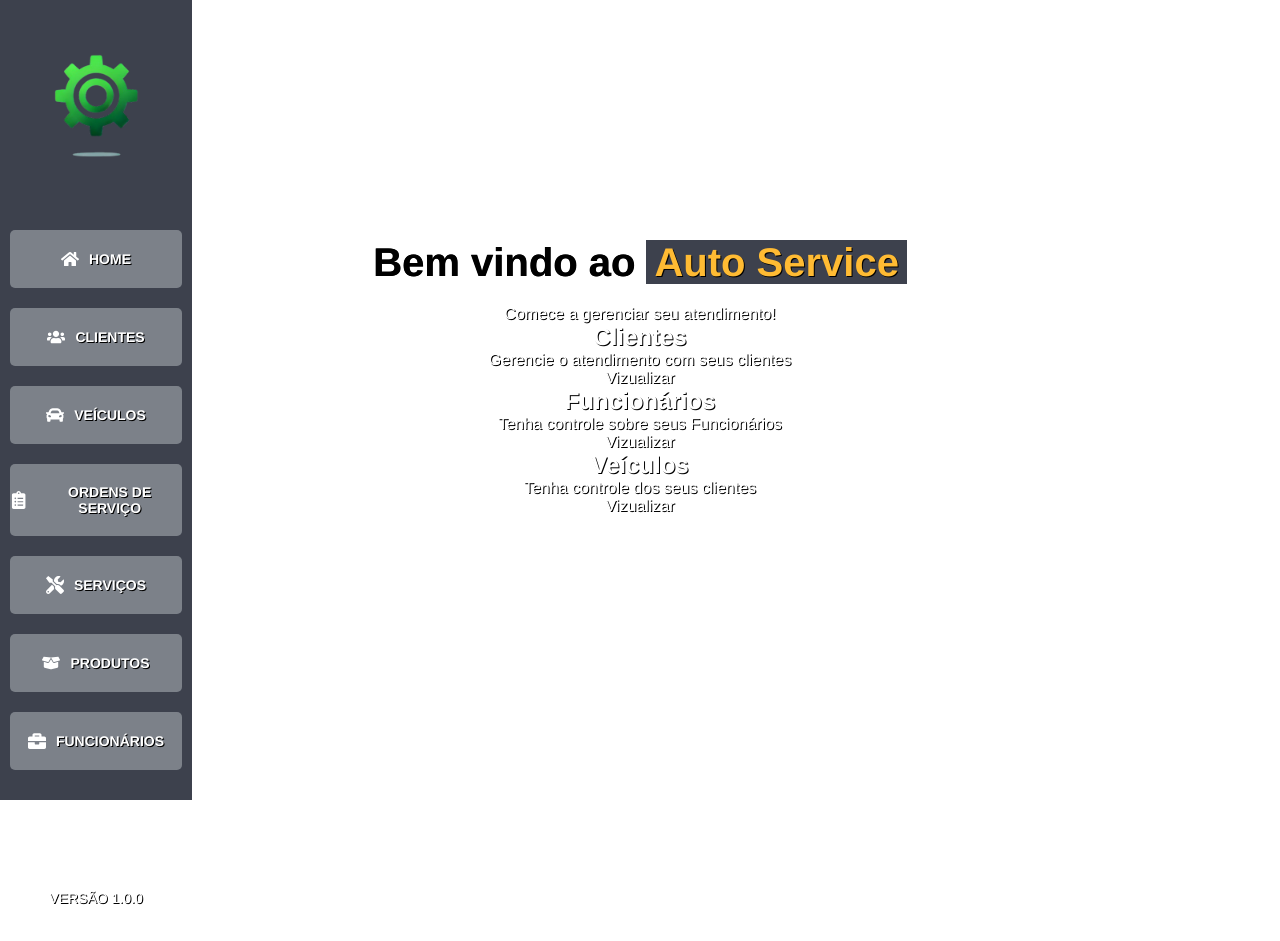
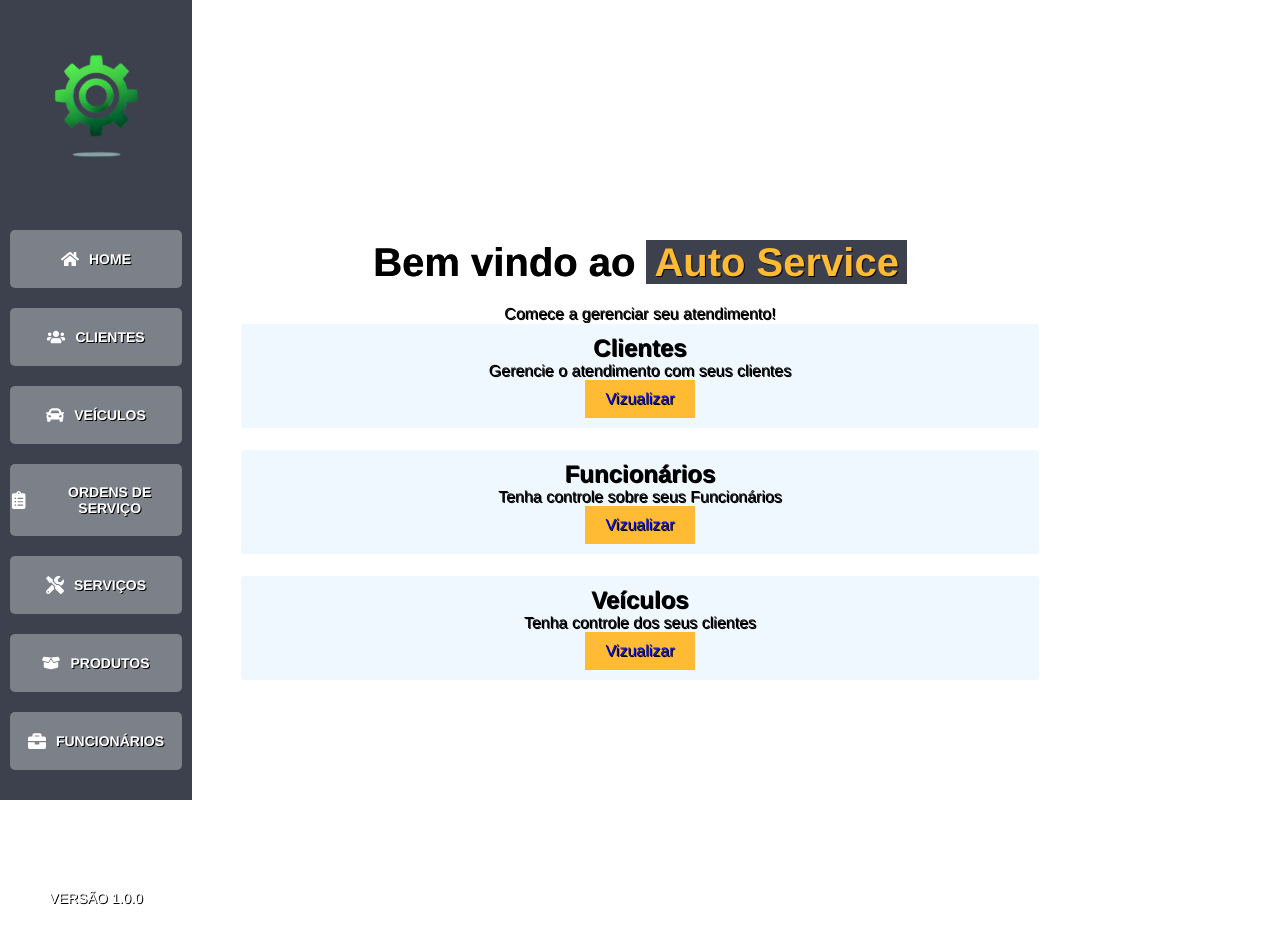
Before and after one commit to gbr-azv/Auto-Services-Hub, a React (Create React App) app in the folder frontend/: page / in a window 1280 px wide. Before the commit the page ends 800 px from the top, so only its background shows below. Built offline with nearby package versions, Linux system fonts and the light colour scheme; a web font is replaced by a local one.

Commit message:
home html

```diff
--- a/frontend/src/pages/Home.js
+++ b/frontend/src/pages/Home.js
@@ -8,21 +8,23 @@ function Home() {
       <h1> Bem vindo ao <span>Auto Service</span> </h1>
         <p>Comece a gerenciar seu atendimento!</p>
 
-      <div className='item'></div>
+      <div className='item'>
         <h2> Clientes </h2>
         <p>Gerencie o atendimento com seus clientes</p>
         <a className='vizualizar' href='/'>Vizualizar</a>
+      </div>
 
-        <div className='item'></div>
+        <div className='item'>
         <h2> Funcionários </h2>
         <p>Tenha controle sobre seus Funcionários</p>
         <a className='vizualizar' href='/'>Vizualizar</a>
+        </div>
 
-        <div className='item'></div>
+        <div className='item'>
         <h2> Veículos </h2>
         <p>Tenha controle dos seus clientes</p>
         <a className='vizualizar' href='/'>Vizualizar</a>
-
+        </div>
     </div>
   )
 }
--- a/frontend/src/styles/Home.css
+++ b/frontend/src/styles/Home.css
@@ -1,3 +1,6 @@
+body{
+    display: grid;
+}
 .container-home{
     width: 100%;
     display: flex;
@@ -25,3 +28,36 @@
 .container-home item {
     color: #000;
 }
+
+p{
+    color: #000;
+}
+
+h2{
+    color: #000;
+}
+
+.container-home .vizualizar{
+    color: blue;
+}
+
+.container-home .item{
+    background-color: aliceblue;
+    margin-bottom: 20px;
+    border-radius: 4px;
+    padding: 20px;
+    border: 1px solid;
+    width: 100%;
+    display: flex;
+    flex-direction: column;
+    align-items: center;
+    justify-content: center;
+    padding: 10px;
+}
+
+.container-home .vizualizar{
+    background-color: #Ffbb33;
+    padding: 10px 20px;
+    text-decoration: none;
+
+}
```
